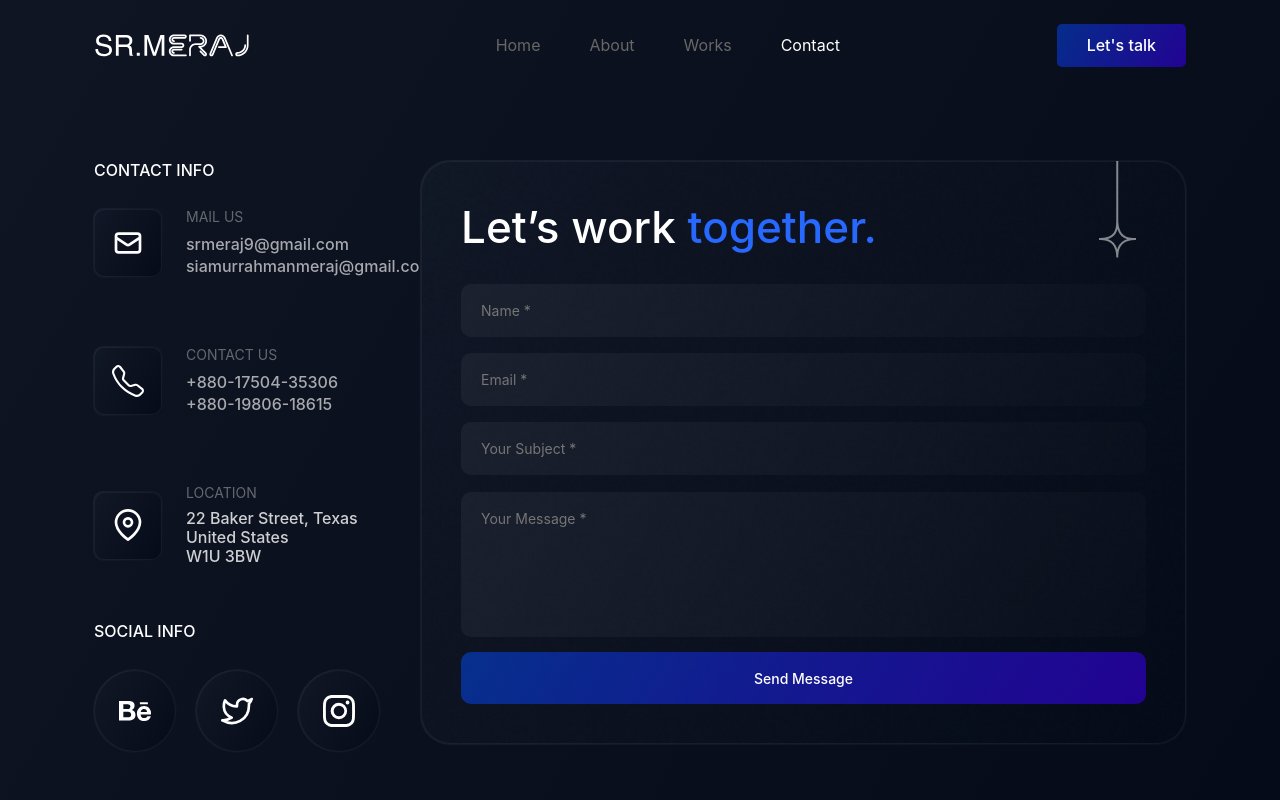
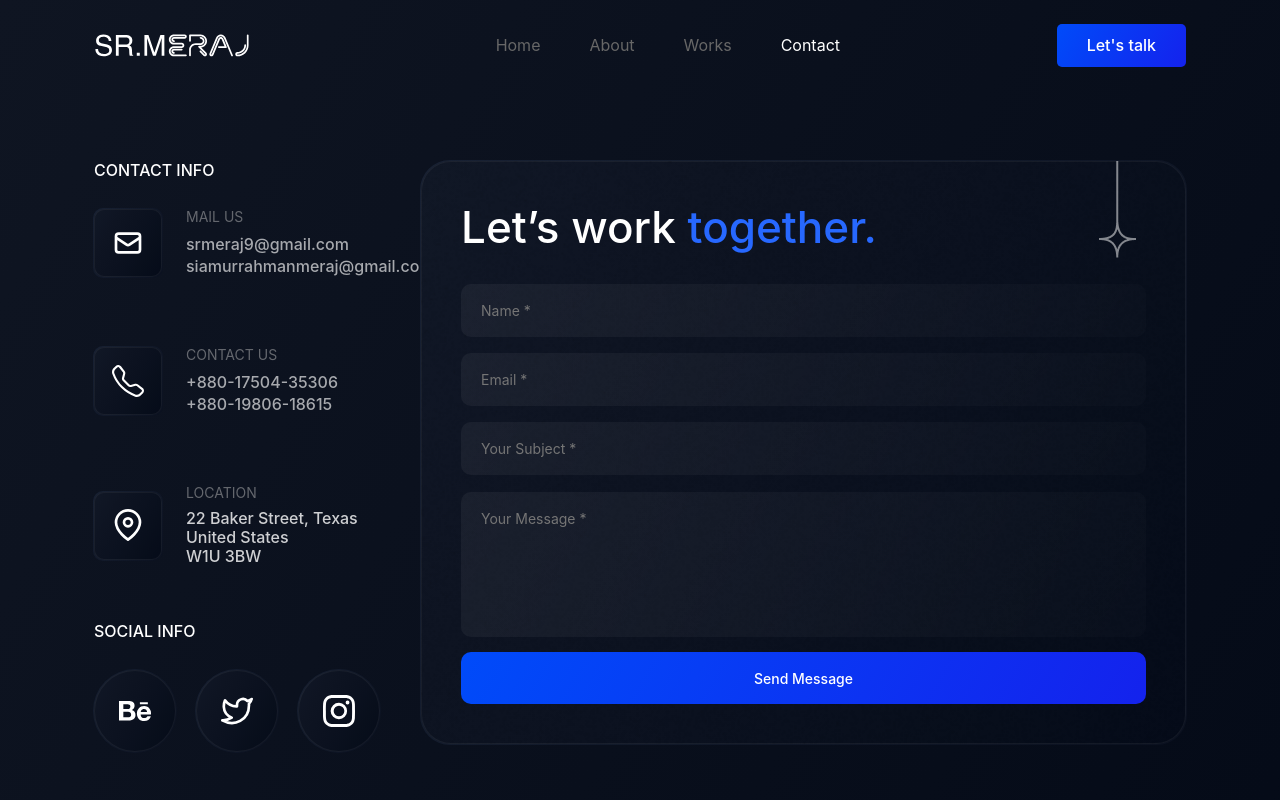
Before and after one commit to Sr-meraj/React-Portfolio-Project-2, a React (Vite) app: page /contact in a window 1280 px wide. Shown: the top 800 px of the page. Built offline with nearby package versions, Linux system fonts and the light colour scheme.

Commit message:
Try to ajax fill on contact form

```diff
--- a/src/assets/css/style.css
+++ b/src/assets/css/style.css
@@ -131,7 +131,7 @@ ol {
     font-size: 16px;
     font-weight: 500;
     padding: 12px 30px;
-    background: linear-gradient(120deg, rgba(0, 75, 249, 0.5), rgba(41, 0, 177, 0.8));
+    background: linear-gradient(120deg, rgb(0, 75, 249), rgba(21, 36, 255, 0.92));
 }
 
 .theme-btn:hover {
--- a/src/pages/Contact/Contact.jsx
+++ b/src/pages/Contact/Contact.jsx
@@ -11,11 +11,15 @@ import { FiMapPin, FiTwitter } from 'react-icons/fi'
 
 const Contact = () => {
     const form = useRef()
+    const [isLoading, setIsLoading] = useState(false);
     const [message, setMessage] = useState('');
     const [isSuccess, setIsSuccess] = useState(false);
 
     const sendEmail = (e) => {
         e.preventDefault();
+        setIsLoading(true); // Start the loading animation
+        setMessage('Sending...'); // Update the message
+
         emailjs.sendForm('service_awv99qs', 'template_w5j2r3y', form.current, 'qdjYfo7MNLWyD3udv')
             .then((response) => {
                 console.log('SUCCESS!', response.status, response.text);
@@ -26,6 +30,9 @@ const Contact = () => {
                 console.log('FAILED...', error);
                 setMessage('Sorry, there was an error while sending your message.');
                 setIsSuccess(false)
+            })
+            .finally(() => {
+                setIsLoading(false); // Stop the loading animation
             });
 
         e.target.reset();
@@ -120,8 +127,16 @@ const Contact = () => {
                                         <textarea name="message" id="message" placeholder="Your Message *" required></textarea>
                                     </div>
                                     <div className="input-group">
-                                        <button className="theme-btn submit-btn" name="submit" type="submit">Send
-                                            Message</button>
+                                        <button className={`theme-btn submit-btn ${isLoading ? 'loading' : ''}`} name="submit" type="submit" disabled={isLoading}>
+                                            {isLoading ? (
+                                                <>
+                                                    Sending...
+                                                    <span className="spinner"></span>
+                                                </>
+                                            ) : (
+                                                'Send Message'
+                                            )}
+                                        </button>
                                     </div>
                                 </form>
                             </div>
--- a/src/pages/Contact/contact.css
+++ b/src/pages/Contact/contact.css
@@ -162,3 +162,48 @@
 .contact-area .social-links li a:after {
     border-radius: 50%;
 }
+
+/* ========Spinning========== */
+.loading {
+    position: relative;
+    opacity: .6;
+}
+
+/*
+.loading::after {
+    content: '';
+    position: absolute;
+    top: 50%;
+    left: 50%;
+    transform: translate(-50%, -50%);
+    width: 20px;
+    height: 20px;
+    border: 2px solid #fff;
+    border-top-color: #000;
+    border-radius: 50%;
+    animation: spin 1s linear infinite;
+    background-color: red;
+    z-index: 99;
+} */
+.loading .spinner {
+    display: inline-block;
+    width: 15px;
+    height: 15px;
+    border: 2px solid #fff;
+    border-top-color: #000;
+    border-radius: 50%;
+    animation: spin 1s linear infinite;
+    z-index: 99;
+    top: 50%;
+    left: 3%;
+}
+
+@keyframes spin {
+    0% {
+        transform: translate(-50%, -50%) rotate(0deg);
+    }
+
+    100% {
+        transform: translate(-50%, -50%) rotate(360deg);
+    }
+}
```
